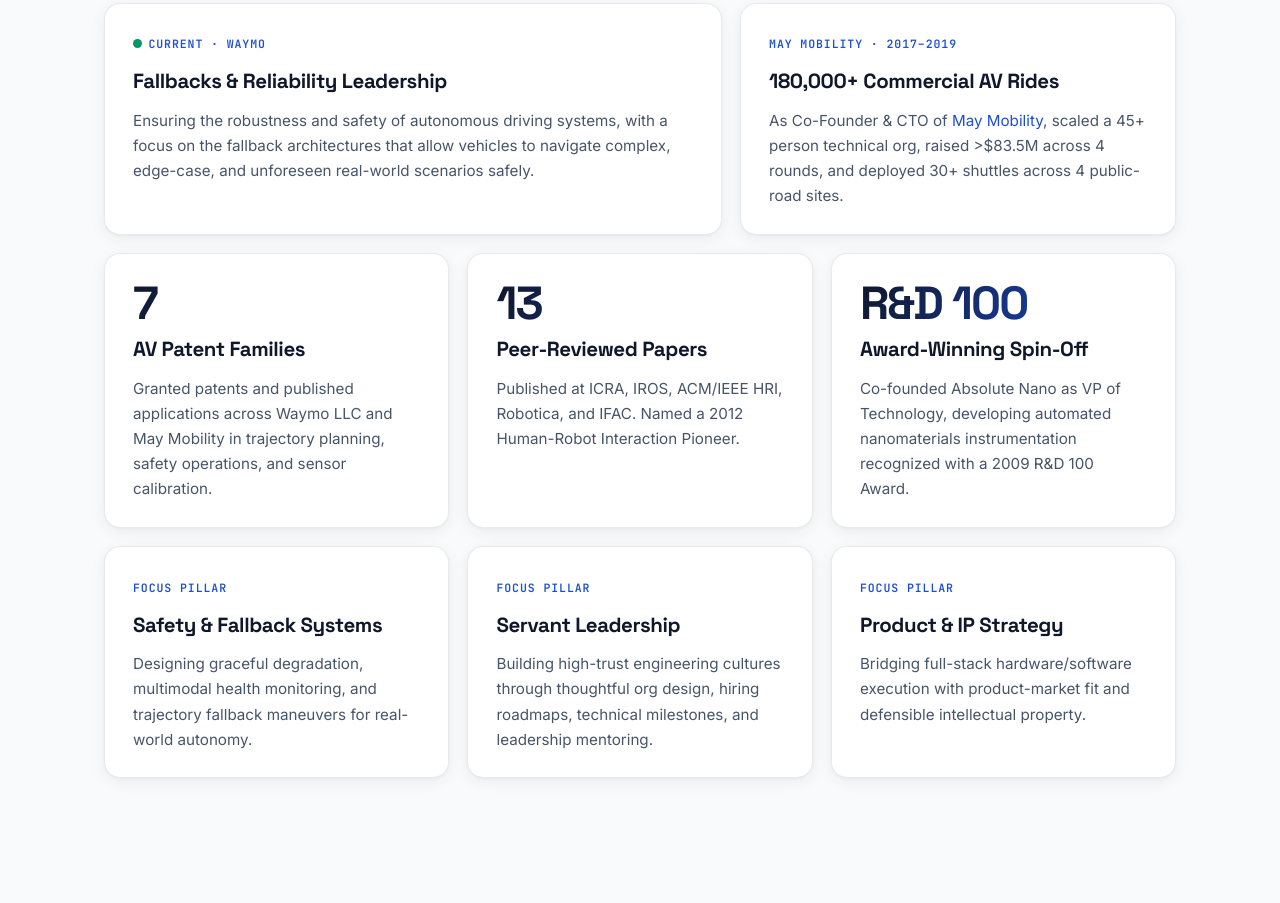
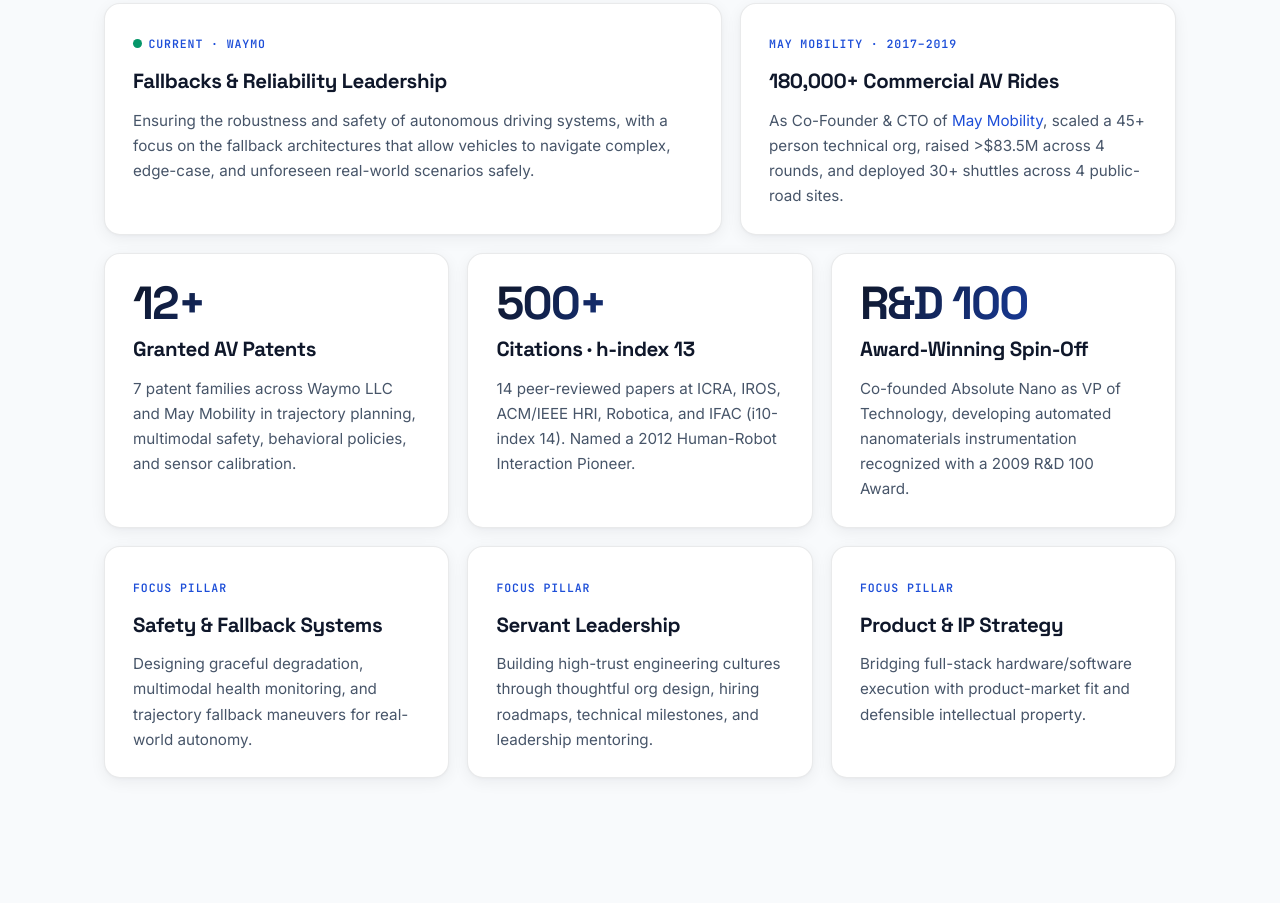
Before and after one commit to svozar/svozar.com, a plain HTML site: page index.html in a window 1280 px wide. Shown: the part 848-1751 px from the top of the page. Drawn offline with Linux system fonts and the light colour scheme; animation ran at ten frames a second.

Commit message:
Add Google Scholar citations/h-index stats and update granted patent numbers

```diff
--- a/index.html
+++ b/index.html
@@ -125,15 +125,15 @@
       </article>
 
       <a class="bento-card span-4" href="#patents">
-        <div class="stat-number">7</div>
-        <h3>AV Patent Families</h3>
-        <p>Granted patents and published applications across Waymo LLC and May Mobility in trajectory planning, safety operations, and sensor calibration.</p>
+        <div class="stat-number">12+</div>
+        <h3>Granted AV Patents</h3>
+        <p>7 patent families across Waymo LLC and May Mobility in trajectory planning, multimodal safety, behavioral policies, and sensor calibration.</p>
       </a>
 
       <a class="bento-card span-4" href="/research/publications/">
-        <div class="stat-number">13</div>
-        <h3>Peer-Reviewed Papers</h3>
-        <p>Published at ICRA, IROS, ACM/IEEE HRI, Robotica, and IFAC. Named a 2012 Human-Robot Interaction Pioneer.</p>
+        <div class="stat-number">500+</div>
+        <h3>Citations · h-index 13</h3>
+        <p>14 peer-reviewed papers at ICRA, IROS, ACM/IEEE HRI, Robotica, and IFAC (i10-index 14). Named a 2012 Human-Robot Interaction Pioneer.</p>
       </a>
 
       <article class="bento-card span-4">
@@ -290,22 +290,25 @@
           <p>Simulates candidate driving behaviors from multiple agent perspectives—accounting for how nearby road users are likely to react—to choose safe, socially aware maneuvers.</p>
         </div>
         <div class="patent-nums">
+          <a class="patent-num" href="https://patents.google.com/patent/US12032375B2/en" target="_blank" rel="noopener noreferrer">US12032375B2</a>
           <a class="patent-num" href="https://patents.google.com/patent/US11269332B2/en" target="_blank" rel="noopener noreferrer">US11269332B2</a>
+          <a class="patent-num" href="https://patents.google.com/patent/US10564641B2/en" target="_blank" rel="noopener noreferrer">US10564641B2</a>
         </div>
       </article>
 
-      <article class="patent-card" data-tags="may application">
+      <article class="patent-card" data-tags="may granted">
         <div>
           <div class="patent-top">
-            <span class="badge-app">Application</span>
+            <span class="badge-granted">Granted</span>
             <span class="patent-org">May Mobility, Inc.</span>
           </div>
           <h3>Multimodal safety operations with an autonomous agent</h3>
           <p>Combines independent subsystem health monitors with an autonomous state machine to manage safe operational transitions—including degraded modes, fallback maneuvers, and safe stops—when anomalies occur.</p>
         </div>
         <div class="patent-nums">
-          <a class="patent-num" href="https://patents.google.com/patent/US20240071221A1/en" target="_blank" rel="noopener noreferrer">US20240071221A1</a>
-          <a class="patent-num" href="https://patents.google.com/patent/US20200168085A1/en" target="_blank" rel="noopener noreferrer">US20200168085A1</a>
+          <a class="patent-num" href="https://patents.google.com/patent/US12394311B2/en" target="_blank" rel="noopener noreferrer">US12394311B2</a>
+          <a class="patent-num" href="https://patents.google.com/patent/US10803745B2/en" target="_blank" rel="noopener noreferrer">US10803745B2</a>
+          <a class="patent-num" href="https://patents.google.com/patent/US10614709B2/en" target="_blank" rel="noopener noreferrer">US10614709B2</a>
         </div>
       </article>
 
```
